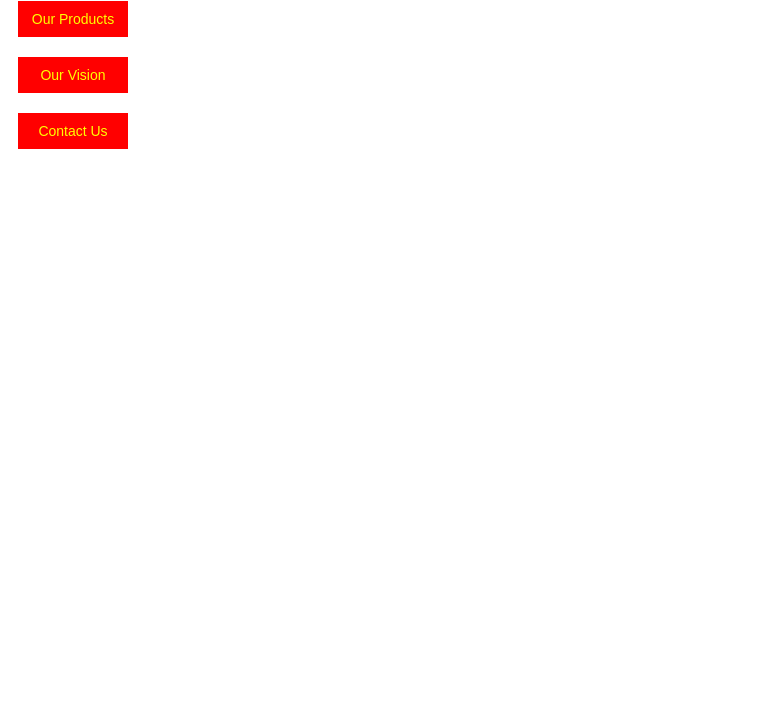
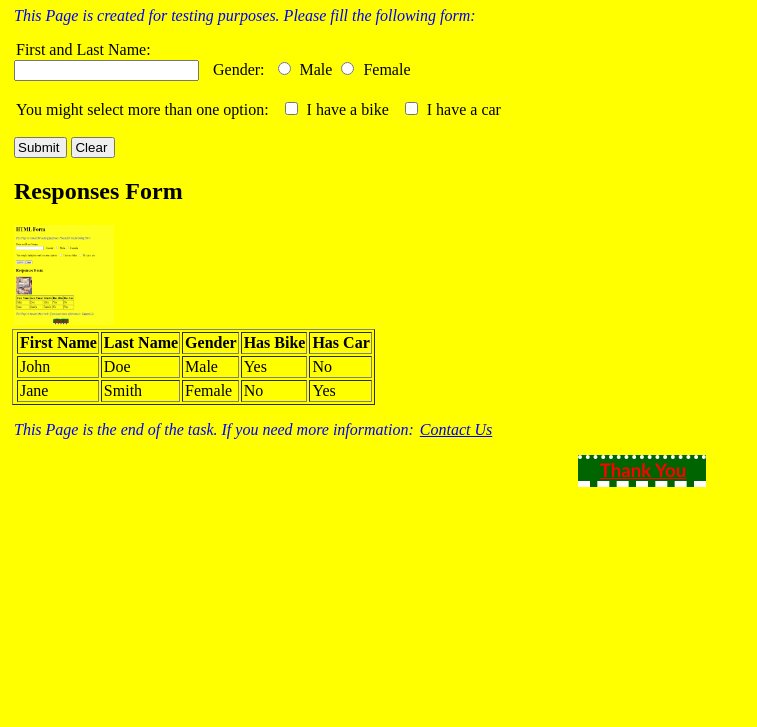
Before and after one commit to trhelal/trhelal, a plain HTML site: page index.html in a window 1280 px wide. Shown: the part 73-800 px from the top of the page, without its empty margins (0-757 px from the left). Drawn offline with Linux system fonts and the light colour scheme.

Commit message:
Add files via upload

```diff
--- a/index.html
+++ b/index.html
@@ -1,36 +1,60 @@
-<!doctype html>
+<!DOCTYPE html>
 <html>
 <head>
-<title>H00567376 - Khalifa Alremeithi</title>
-<style>
-/* Enter the code for the flex container */
-.flexcontainer {display:flex;flex-direction:column;}
+    <title>HTML Form</title>
+    <link href="Q1.css" rel="stylesheet">
+</head>
+<body>
 
-/* Enter the code for the media query and the flex container */
-@media screen and (max-width: 700px) {.flexcontainer {flex-direction:row}
+<h1>HTML Form</h1>
 
-    }
+<p class="Ala_H00">This Page is created for testing purposes. Please fill the following form:</p>
 
-	a {
-        margin:10px;
-		padding:10px;
-		font-size:14px;
-		font-family:arial;
-		color:yellow;
-		text-decoration:none;
-		width:90px;
-		text-align:center;
-		background-color: red;
-	}
-</style>
-</head>
+<form>
+    <label>First and Last Name:</label><br>
+    <input type="text" name="fname">&nbsp;&nbsp;
 
-<body>
-	<div class="flexcontainer">
-  <a href="#" target=”_blank”>Home</a>
-  <a href="#" target=”_blank”>Our Products</a>
-  <a href="#" target=”_blank”>Our Vision</a>
-  <a href="#" target=”_blank”>Contact Us</a>
-    </div>
+    <label>Gender:</label>&nbsp;
+    <input type="radio" name="gender" value="male">
+    <label>Male</label>
+    <input type="radio" name="gender" value="female">
+    <label>Female</label><br><br>
+
+    <label>You might select more than one option:</label>&nbsp;&nbsp;
+    <input type="checkbox" name="vehicle" value="Bike">
+    <label> I have a bike</label>&nbsp;&nbsp;
+    <input type="checkbox" name="vehicle" value="Car">
+    <label> I have a car</label><br><br>
+    <input type="submit" value="Submit">
+    <input type="reset" value="Clear">
+</form>
+
+<h2>Responses Form</h2>
+<img src="test.png" alt="Problem" height="100" width="100">
+<table border="1">
+    <tr>
+        <th>First Name</th>
+        <th>Last Name</th>
+        <th>Gender</th>
+        <th>Has Bike</th>
+        <th>Has Car</th>
+    </tr>
+    <tr>
+        <td>John</td>
+        <td>Doe</td>
+        <td>Male</td>
+        <td>Yes</td>
+        <td>No</td>
+    </tr>
+    <tr>
+        <td>Jane</td>
+        <td>Smith</td>
+        <td>Female</td>
+        <td>No</td>
+        <td>Yes</td>
+    </tr>
+</table>
+<p class="Ala_H00">This Page is the end of the task. If you need more information: <a href="mailto:ahilal@hct.ac.ae" target="_blank">Contact Us</a></p>
+<h3 id="Hilal_H00">Thank You</h3>
 </body>
 </html>
```
